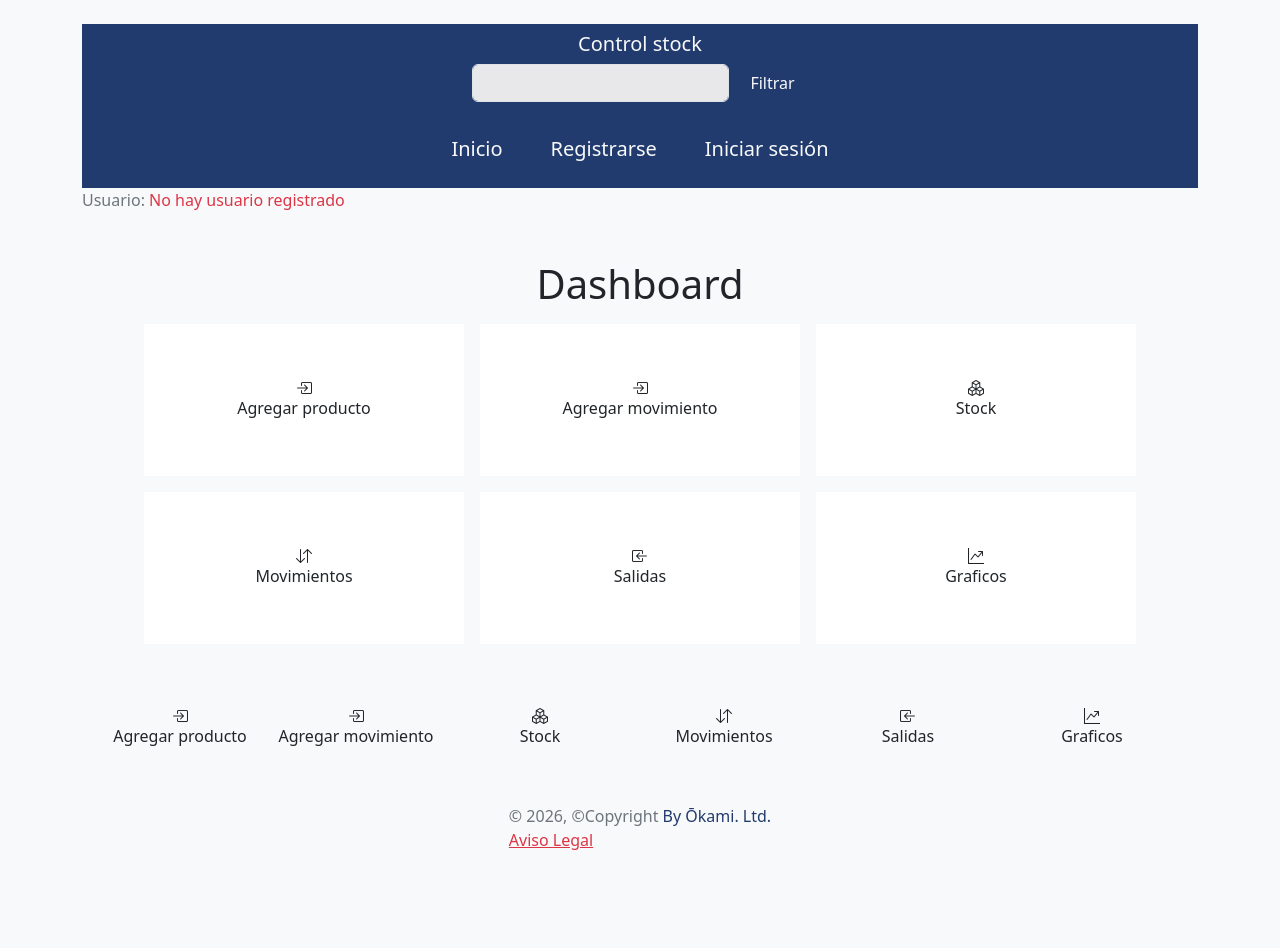
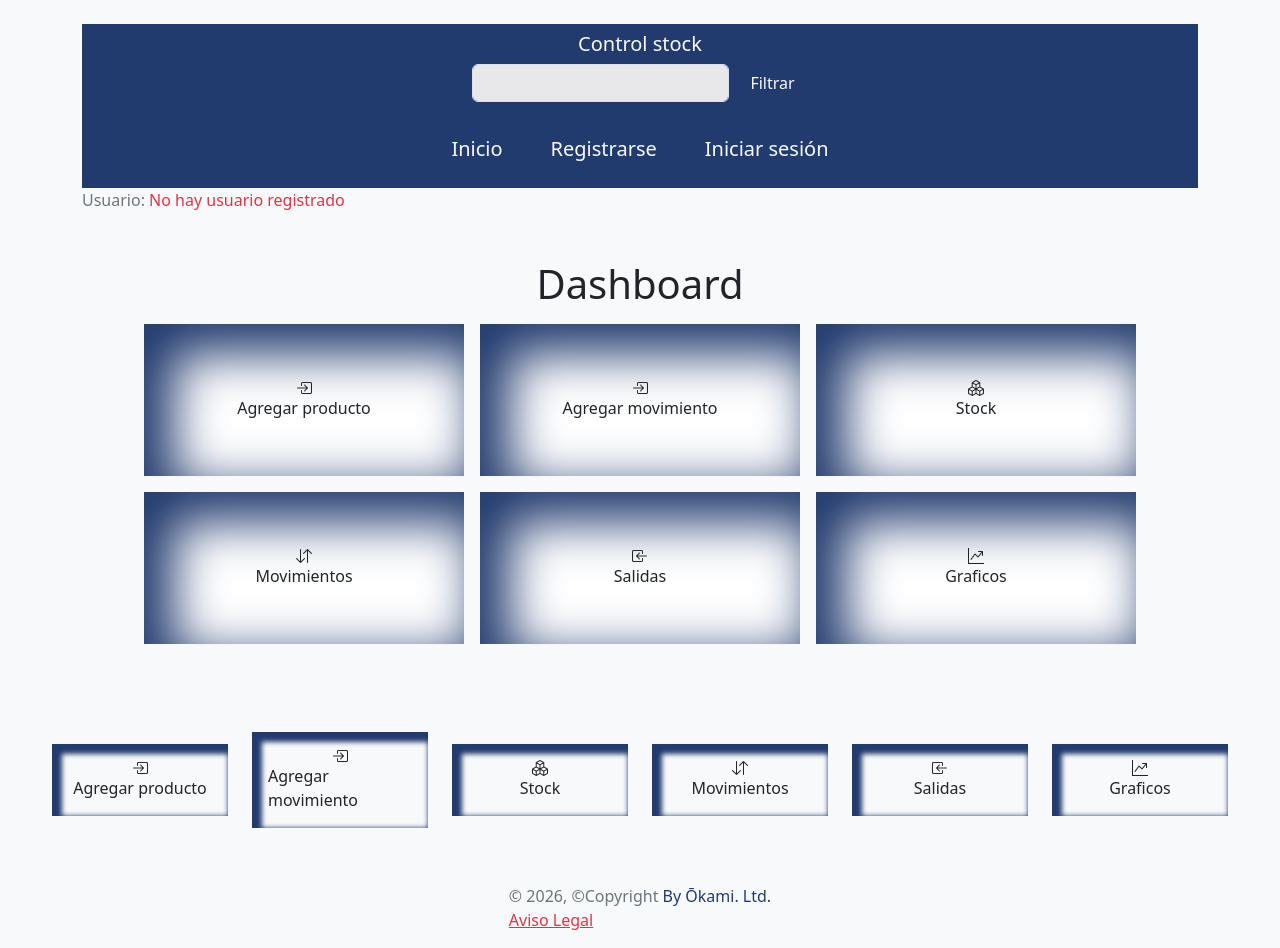
Before and after one commit to Obidis/e_comerce, a Django app: page / in a window 1280 px wide. Before the commit the page ends 850 px from the top, so only its background shows below. Run offline with Django 4.2, Linux system fonts and the light colour scheme.

Commit message:
modificado styles

```diff
--- a/core/static/css/styles.css
+++ b/core/static/css/styles.css
@@ -27,6 +27,7 @@
 #box{
     background-color: #ffffff;
     min-width: 20rem;
+    box-shadow: 20px 20px 50px 10px #223b6e inset;
 
 }
 #box:hover{
@@ -34,5 +35,6 @@
 }
 
 #footer_links{
-    width: 10rem;
+    width: 11rem;
+    box-shadow: 5px 5px 5px 5px #223b6e inset;
 }
--- a/core/templates/_includes/_footer.html
+++ b/core/templates/_includes/_footer.html
@@ -6,7 +6,7 @@
 <!-- Footer -->
 
 
- <footer class="footer mt-5">
+ <footer class="footer d-flex justify-content-center mt-5">
         <div class="container-fluid d-flex flex-column align-items-center mt-4">
 
 
@@ -14,17 +14,17 @@
 
                 <div class=" d-flex align-items-center justify-content-center  gap-2 flex-wrap">
 
-                    <a id="footer_links" class="nav-link  d-flex flex-column align-items-center  " href="{% url 'product_create' %}"><i class="bi bi-box-arrow-in-right"></i>Agregar producto</a>
+                    <a id="footer_links" class="nav-link  d-flex flex-column align-items-center m-2 p-3 " href="{% url 'product_create' %}"><i class="bi bi-box-arrow-in-right"></i>Agregar producto</a>
 
-                    <a id="footer_links" class="nav-link d-flex flex-column align-items-center  m-2 text-center" href="{% url 'movements_create' %}"><i class="bi bi-box-arrow-in-right"></i>Agregar movimiento</a>
+                    <a id="footer_links" class="nav-link d-flex flex-column align-items-center  m-2 p-3" href="{% url 'movements_create' %}"><i class="bi bi-box-arrow-in-right"></i>Agregar movimiento</a>
 
-                    <a id="footer_links" class="nav-link d-flex flex-column align-items-center  m-2" href="{% url 'products_list' %}"><i class="bi bi-boxes"></i>Stock</a>
+                    <a id="footer_links" class="nav-link d-flex flex-column align-items-center  m-2 p-3" href="{% url 'products_list' %}"><i class="bi bi-boxes"></i>Stock</a>
 
-                    <a id="footer_links" class="nav-link d-flex flex-column align-items-center  m-2" href="{% url 'movements_list' %}"> <i class="bi bi-arrow-down-up"></i>Movimientos</a>
+                    <a id="footer_links" class="nav-link d-flex flex-column align-items-center  m-2 p-3" href="{% url 'movements_list' %}"> <i class="bi bi-arrow-down-up"></i>Movimientos</a>
 
-                    <a id="footer_links" class="nav-link d-flex flex-column align-items-center  m-2" href=""><i class="bi bi-box-arrow-in-left"></i> Salidas</a>
+                    <a id="footer_links" class="nav-link d-flex flex-column align-items-center  m-2 p-3" href=""><i class="bi bi-box-arrow-in-left"></i> Salidas</a>
 
-                    <a id="footer_links" class="nav-link d-flex flex-column align-items-center  m-2" href="{% url 'products_list' %}"><i class="bi bi-graph-up-arrow"></i>Graficos</a>
+                    <a id="footer_links" class="nav-link d-flex flex-column align-items-center  m-2 p-3" href="{% url 'products_list' %}"><i class="bi bi-graph-up-arrow"></i>Graficos</a>
                 </div>
 
 
```
